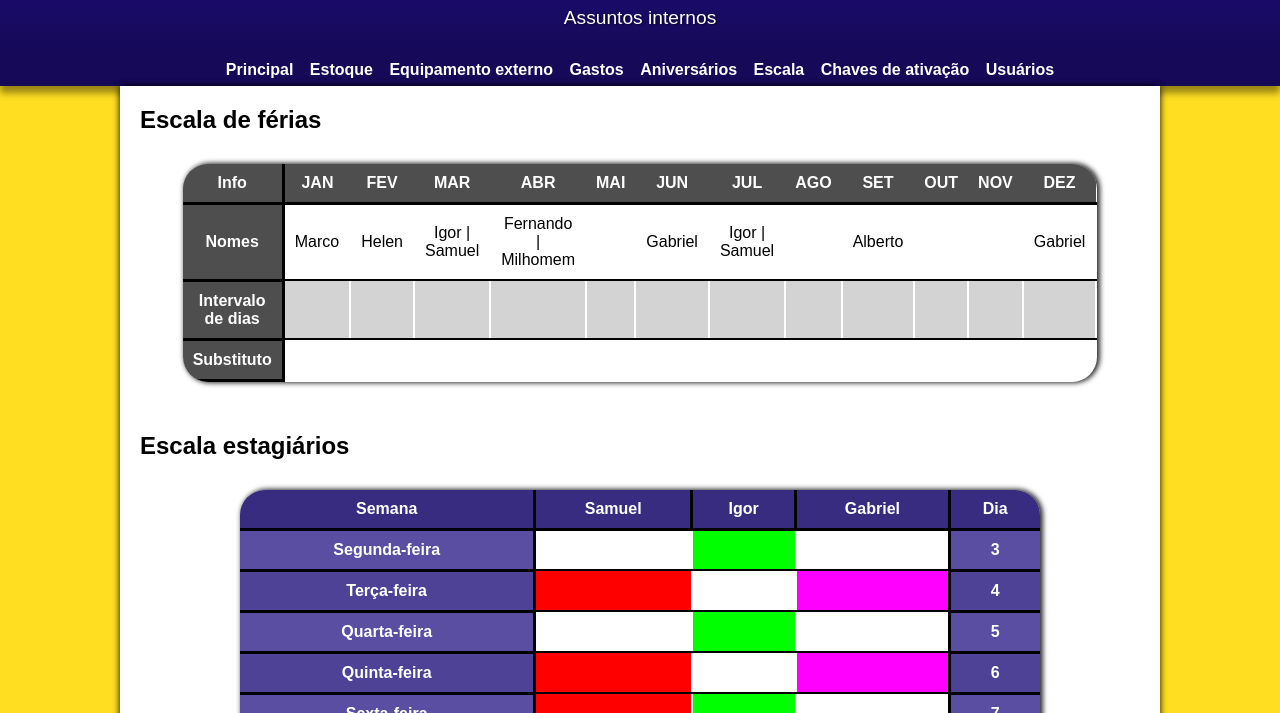
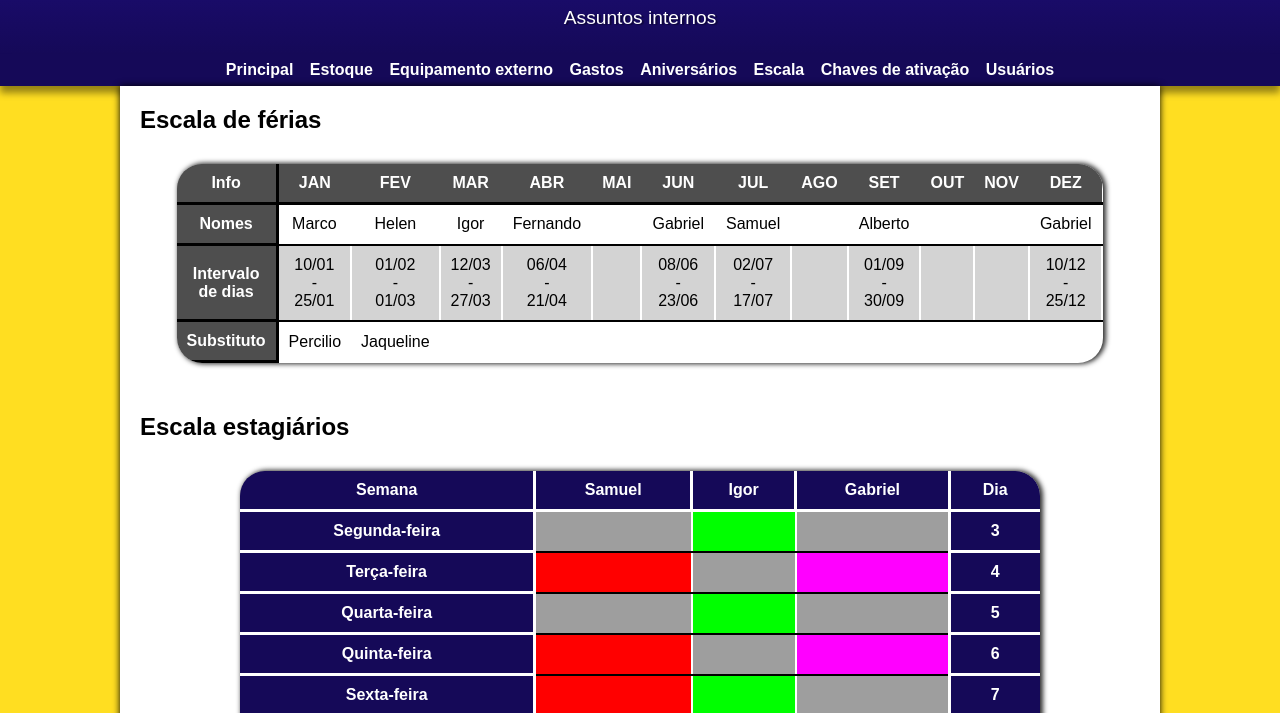
Before and after one commit to S-Linhares/Teste_SiteInterno, a plain HTML site: page html/ferias.html in a window 1280 px wide. Shown: the part 85-798 px from the top of the page. Drawn offline with Linux system fonts and the light colour scheme.

Commit message:
att table

```diff
--- a/css/styles_ferias.css
+++ b/css/styles_ferias.css
@@ -61,8 +61,9 @@ tbody > tr > th {
 
 .mes {
     border-right: 0px;
-    border-left: 3px solid black;
-    background-color: #1f0e81bb;
+    border-left: 3px solid white;
+    border-bottom: 3px solid white;
+    background-color: #150958;
 }
 
 .samuel {
@@ -78,22 +79,22 @@ tbody > tr > th {
 }
 
 .vazio {
-    background-color: white;
+    background-color: rgb(158, 158, 158);
 }
 
 .cabecalho_esquerda {
-    border-bottom: 3px solid black;
-    border-right: 3px solid black;
+    border-bottom: 3px solid white;
+    border-right: 3px solid white;
     color: white;
-    background-color: #1f0e81bb;
+    background-color: #150958;
 }
 
 .pe_resultado {
-    border-left: 3px solid black;
-    border-top: 3px solid black;
-    border-bottom: 3px solid black;
-    color: black;
-    background-color: white;
+    border-left: 3px solid white;
+    border-top: 3px solid white;
+    border-bottom: 3px solid white;
+    color: white;
+    background-color: rgb(66, 66, 66);
     font-weight: bold;
 }
 
--- a/html/ferias.html
+++ b/html/ferias.html
@@ -56,11 +56,11 @@
               <th scope="row">Nomes</th>
               <td class="borda-direita">Marco</td>
               <td class="borda-direita">Helen</td>
-              <td class="borda-direita">Igor | Samuel</td>
-              <td class="borda-direita">Fernando | Milhomem</td>
+              <td class="borda-direita">Igor</td>
+              <td class="borda-direita">Fernando</td>
               <td class="borda-direita"></td>
               <td class="borda-direita">Gabriel</td>
-              <td class="borda-direita">Igor | Samuel</td>
+              <td class="borda-direita">Samuel</td>
               <td class="borda-direita"></td>
               <td class="borda-direita">Alberto</td>
               <td class="borda-direita"></td>
@@ -69,23 +69,23 @@
             </tr>
             <tr>
               <th scope="row">Intervalo de dias</th>
+              <td class="borda-direita">10/01<br>-<br>25/01</td>
+              <td class="borda-direita">01/02<br>-<br>01/03</td>
+              <td class="borda-direita">12/03<br>-<br>27/03</td>
+              <td class="borda-direita">06/04<br>-<br>21/04</td>
+              <td class="borda-direita"></td>
+              <td class="borda-direita">08/06<br>-<br>23/06</td>
+              <td class="borda-direita">02/07<br>-<br>17/07</td>
+              <td class="borda-direita"></td>
+              <td class="borda-direita">01/09<br>-<br>30/09</td>
               <td class="borda-direita"></td>
               <td class="borda-direita"></td>
-              <td class="borda-direita"></td>
-              <td class="borda-direita"></td>
-              <td class="borda-direita"></td>
-              <td class="borda-direita"></td>
-              <td class="borda-direita"></td>
-              <td class="borda-direita"></td>
-              <td class="borda-direita"></td>
-              <td class="borda-direita"></td>
-              <td class="borda-direita"></td>
-              <td class="borda-direita"></td>
+              <td class="borda-direita">10/12<br>-<br>25/12</td>
             </tr>
             <tr>
               <th scope="row">Substituto</th>
-              <td></tdtd>
-              <td></td>
+              <td>Percilio</tdtd>
+              <td>Jaqueline</td>
               <td></td>
               <td></td>
               <td></td>
@@ -165,9 +165,9 @@
             </tr>
             <tr>
               <th scope="row" class="cabecalho_esquerda">Domingo</th>
-              <td class="borda-direita"></td>
-              <td class="borda-direita"></td>
-              <td class="borda-direita"></td>
+              <td class="borda-direita vazio"></td>
+              <td class="borda-direita vazio"></td>
+              <td class="borda-direita vazio"></td>
               <th class="mes">9</th>
             </tr>
             <tr>
```
